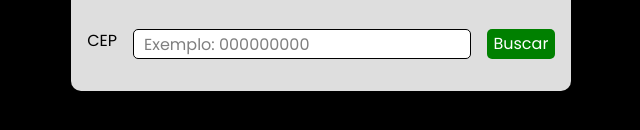
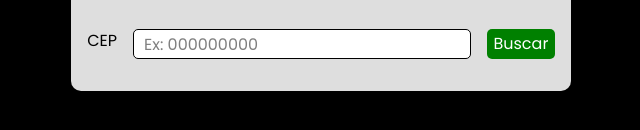
Before and after one commit to Ismaelrdgdev/Consumo-API-bucador-de-CEP, a website: page index.html in a window 1280 px wide. Shown: the part 382-512 px from the top of the page, 319-959 px from the left. Drawn offline with nearby package versions, Linux system fonts and the light colour scheme.

```diff
--- a/index.html
+++ b/index.html
@@ -23,7 +23,7 @@
           <input
             type="text"
             id="input-cep"
-            placeholder="Exemplo: 000000000"
+            placeholder="Ex: 000000000"
             class="bg-white text-black"
           />
           <button id="search-button">Buscar</button>
--- a/tsconfig.json
+++ b/tsconfig.json
@@ -2,6 +2,7 @@
   "compilerOptions": {
     "rootDir": "./src",
     "outDir": "./js",
+
 
     "module": "ESNext",
     "target": "ES2020",
```
